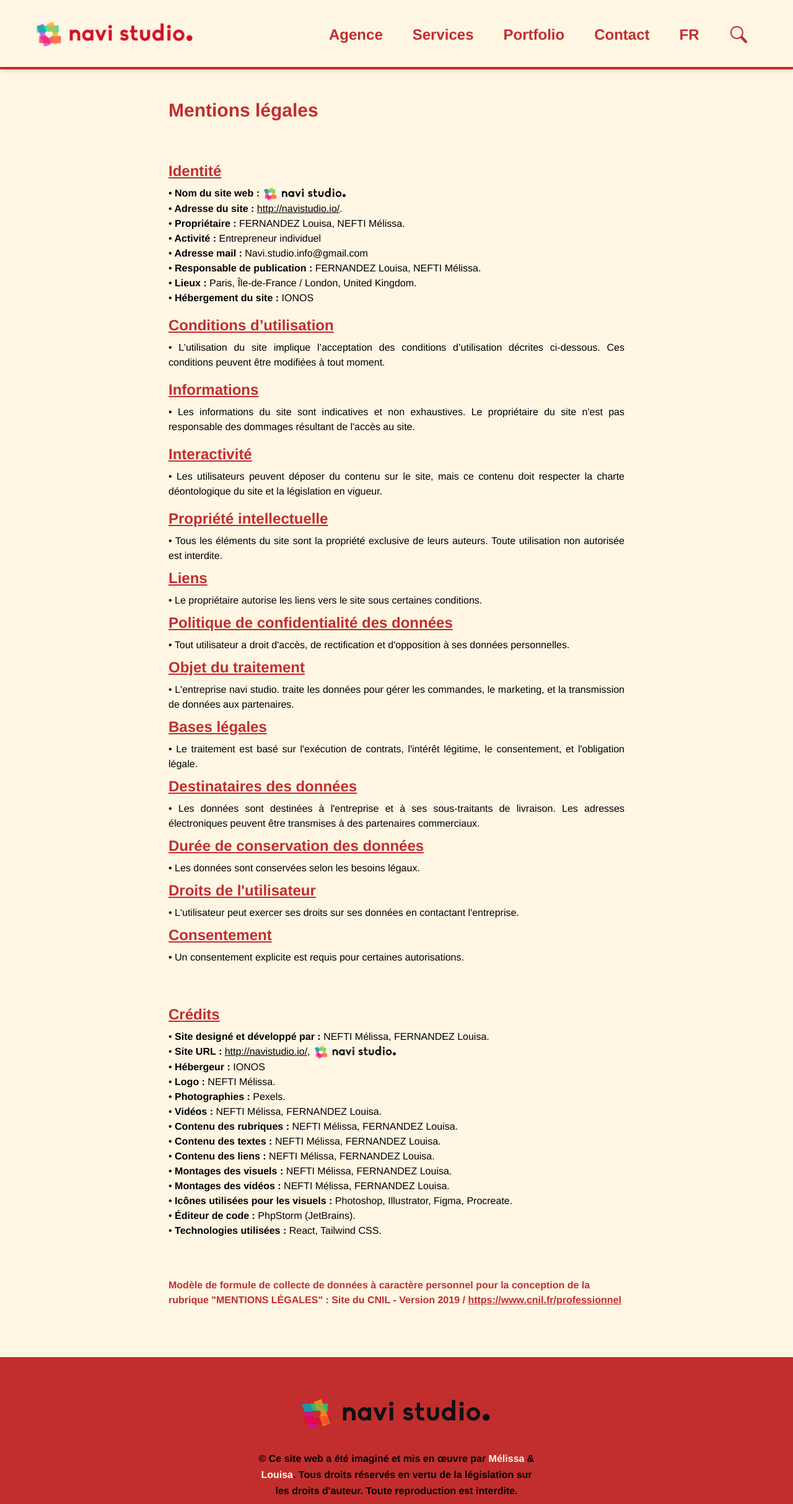
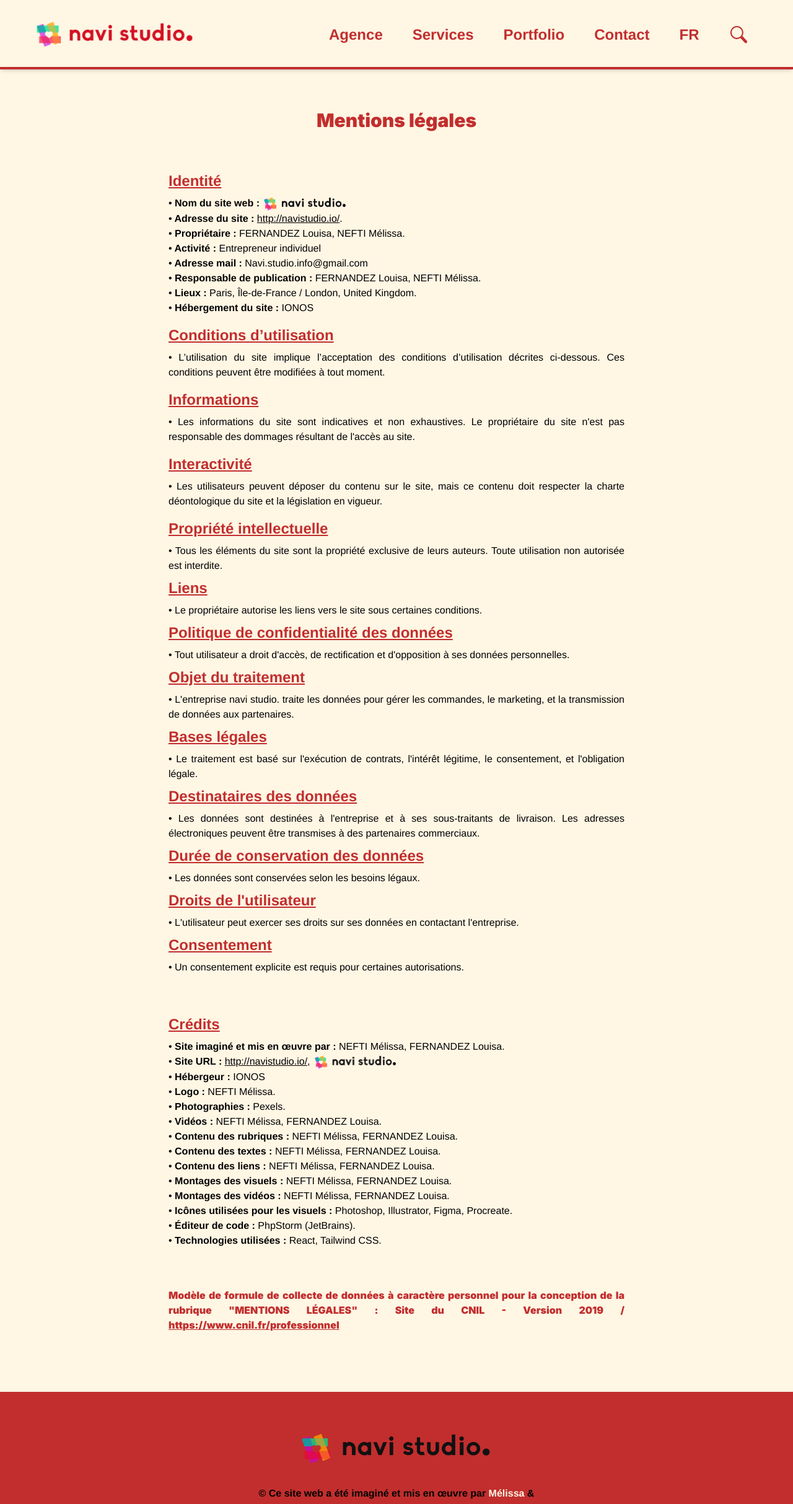
Before and after one commit to franzhopp/v3q, a React (Vite) app: page /mentions in a window 1280 px wide. Shown: the top 2427 px of the page at 62% size. Built offline with nearby package versions, Linux system fonts and the light colour scheme; a web font is replaced by a local one.

Commit message:
[ADD] change page legality

```diff
--- a/src/Components/Privacy/Pages/PageMentions.jsx
+++ b/src/Components/Privacy/Pages/PageMentions.jsx
@@ -9,9 +9,9 @@ const PageMentions = () => {
   return (
     <>
       <PrivacyNavbar />
-      <div className="bg-FFF6E4 flex justify-center">
-        <div className="w-full md:max-w-3xl p-4 font-sans-serif pt-40 sm:pt-20 pb-16">
-          <h1 className="text-C22E2E mb-16 text-2xl md:text-3xl font-semibold">
+      <div className="bg-FFF6E4 flex justify-center pt-40 sm:pt-20 pb-16">
+        <div className="w-full md:max-w-3xl p-4">
+          <h1 className="text-C22E2E text-center font-inter mb-16 text-2xl md:text-3xl font-semibold">
             Mentions légales
           </h1>
 
@@ -161,7 +161,7 @@ const PageMentions = () => {
             •
             <span className={keywordsStyle}>
               {" "}
-              Site designé et développé par :
+              Site imaginé et mis en œuvre par :
             </span>{" "}
             NEFTI Mélissa, FERNANDEZ Louisa.
             <br />•<span className={keywordsStyle}> Site URL :</span>{" "}
@@ -224,7 +224,7 @@ const PageMentions = () => {
             </span>{" "}
             React, Tailwind CSS.
             <br />
-            <div className="mt-16 font-extrabold text-C22E2E">
+            <div className="text-justify font-inter mt-16 font-extrabold text-C22E2E">
               Modèle de formule de collecte de données à caractère personnel
               pour la conception de la rubrique "MENTIONS LÉGALES" : Site du
               CNIL - Version 2019 /{" "}
--- a/src/Components/Privacy/Pages/PagePrivacy.jsx
+++ b/src/Components/Privacy/Pages/PagePrivacy.jsx
@@ -7,9 +7,9 @@ const PagePrivacy = () => {
     <>
       {" "}
       <PrivacyNavbar />
-      <div className="bg-FFF6E4 flex justify-center font-sans-serif pb-16 pt-40 sm:pt-20">
+      <div className="bg-FFF6E4 flex justify-center pb-16 pt-40 sm:pt-20">
         <div className="w-full md:max-w-3xl p-4">
-          <h1 className="text-2xl md:text-3xl font-semibold mb-16 text-C22E2E">
+          <h1 className="text-2xl text-center font-inter md:text-3xl font-semibold mb-16 text-C22E2E">
             Politique de Confidentialité des Données
           </h1>
 
--- a/src/Components/Privacy/Pages/PageTerms.jsx
+++ b/src/Components/Privacy/Pages/PageTerms.jsx
@@ -5,14 +5,14 @@ const PageConditions = () => {
   return (
     <>
       <PrivacyNavbar />
-      <div className="bg-FFF6E4 flex justify-center">
-        <div className="w-full md:max-w-3xl p-4 font-sans-serif pt-40 sm:pt-20 pb-16">
-          <h1 className="text-C22E2E mb-16 text-2xl md:text-3xl font-semibold">
+      <div className="bg-FFF6E4 flex justify-center pt-40 sm:pt-20 pb-16">
+        <div className="w-full md:max-w-3xl p-4">
+          <h1 className="text-C22E2E text-center font-inter mb-16 text-2xl md:text-3xl font-semibold">
             Conditions d'Utilisation
           </h1>
 
           <p className="text-black text-justify mb-4">
-            • L'utilisation de ce site implique l'acceptation sans réserve des
+            L'utilisation de ce site implique l'acceptation sans réserve des
             conditions générales d'utilisation énoncées ci-dessous. Ces
             conditions peuvent être modifiées ou complétées à tout moment.
           </p>
```
